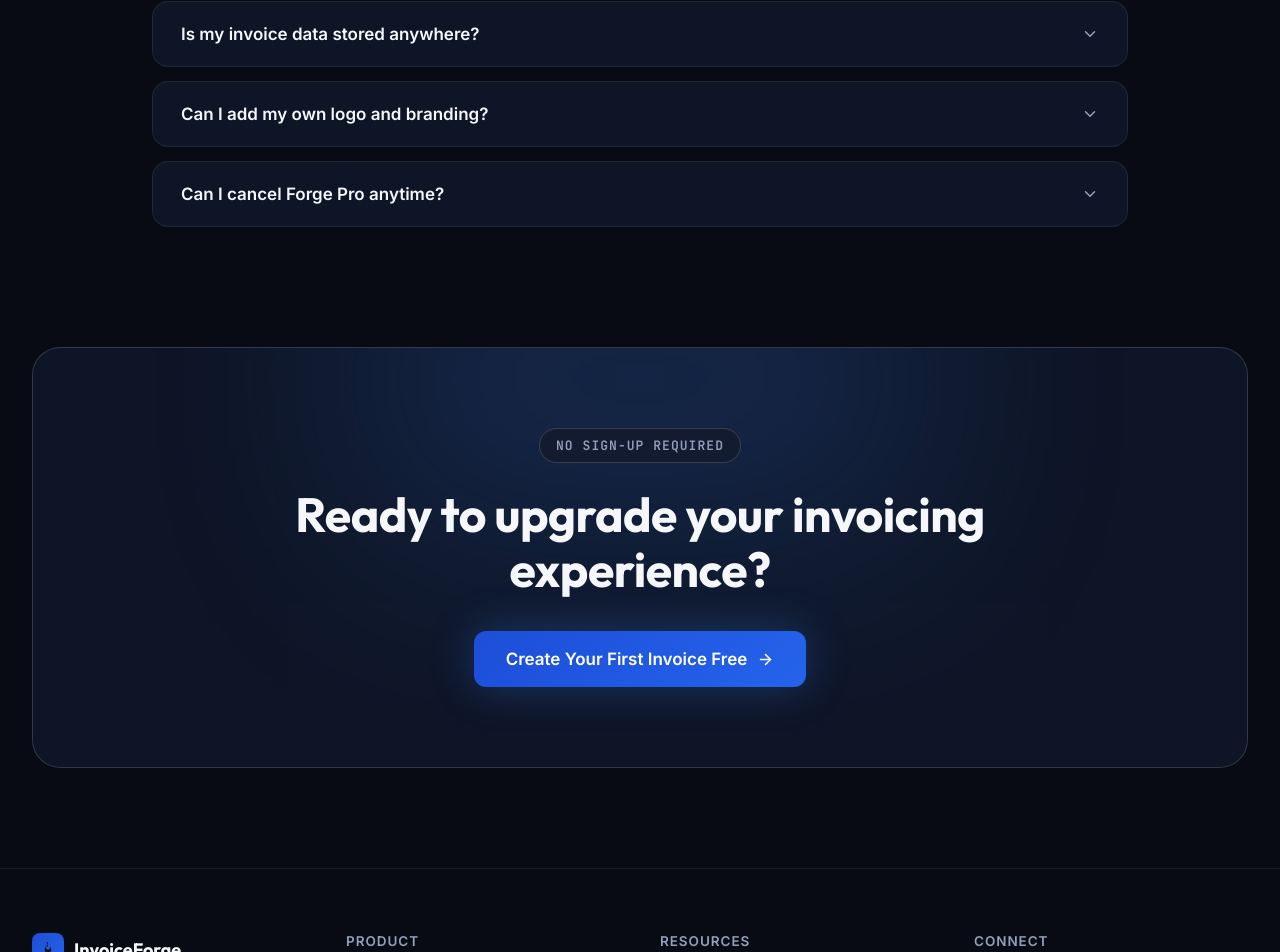
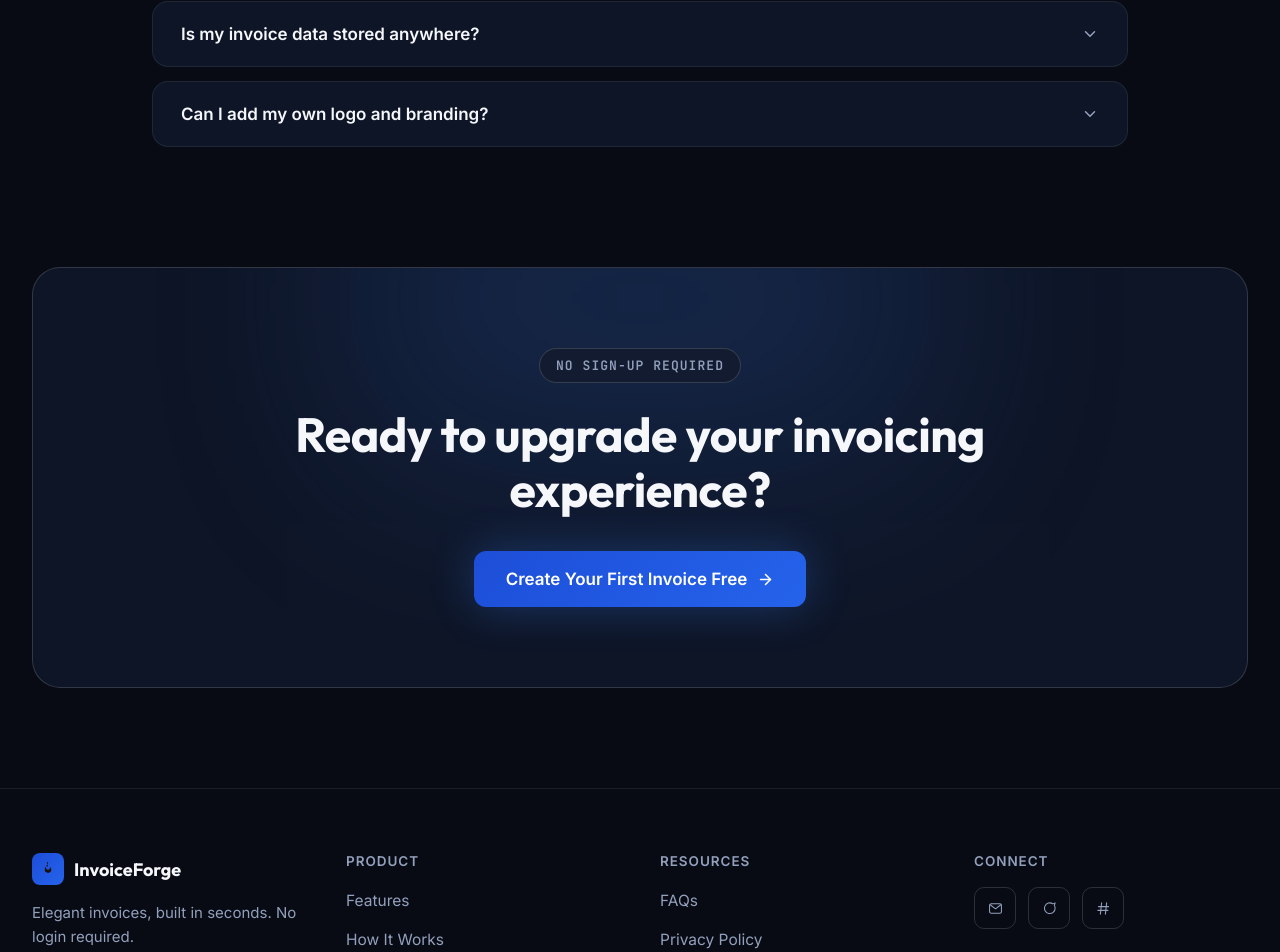
Before and after one commit to Devansh-Kumar-Saini/SleekInvoice---Generate-Elegant-Invoices-in-Seconds, a React (Vite) app in the folder Website/: page / in a window 1280 px wide. Shown: the part 5613-6565 px from the top of the page. Built offline with nearby package versions, Linux system fonts and the light colour scheme.

Commit message:
removed pro plans from faq

```diff
--- a/Website/src/data/content.js
+++ b/Website/src/data/content.js
@@ -76,7 +76,8 @@ export const FAQS = [
   { q: 'Do I need to create an account to use InvoiceForge?', a: 'No. Build and download your first invoice with zero sign-up. Create an account only if you want to save clients, templates, or enable recurring invoices.' },
   { q: 'What formats can I export to?', a: 'Every invoice exports as a crisp, print-ready PDF in under a second. CSV export and shareable payment links are on the roadmap.' },
   { q: 'Does it handle multiple currencies and tax rules?', a: 'Yes — choose from 30+ currencies and InvoiceForge automatically calculates VAT, GST, and custom tax or discount rates per line item.' },
-  { q: 'Is my invoice data stored anywhere?', a: 'Free plan invoices stay local to your browser. Forge Pro securely syncs your clients, catalog, and invoice history so you can access them anywhere.' },
-  { q: 'Can I add my own logo and branding?', a: 'Absolutely. Drop in your logo and brand color on any plan — Forge Pro unlocks full custom themes and saved branding presets.' },
-  { q: 'Can I cancel Forge Pro anytime?', a: 'Yes. It is a simple monthly plan with no contracts — cancel anytime and keep using the Free plan.' },
+  { q: 'Is my invoice data stored anywhere?', a: 'Free plan invoices stay local to your browser.' },
+  // { q: 'Is my invoice data stored anywhere?', a: 'Free plan invoices stay local to your browser. Forge Pro securely syncs your clients, catalog, and invoice history so you can access them anywhere.' },
+  { q: 'Can I add my own logo and branding?', a: 'Absolutely. Drop in your logo and brand color for custom branding.' },
+  // { q: 'Can I cancel Forge Pro anytime?', a: 'Yes. It is a simple monthly plan with no contracts — cancel anytime and keep using the Free plan.' },
 ]
```
